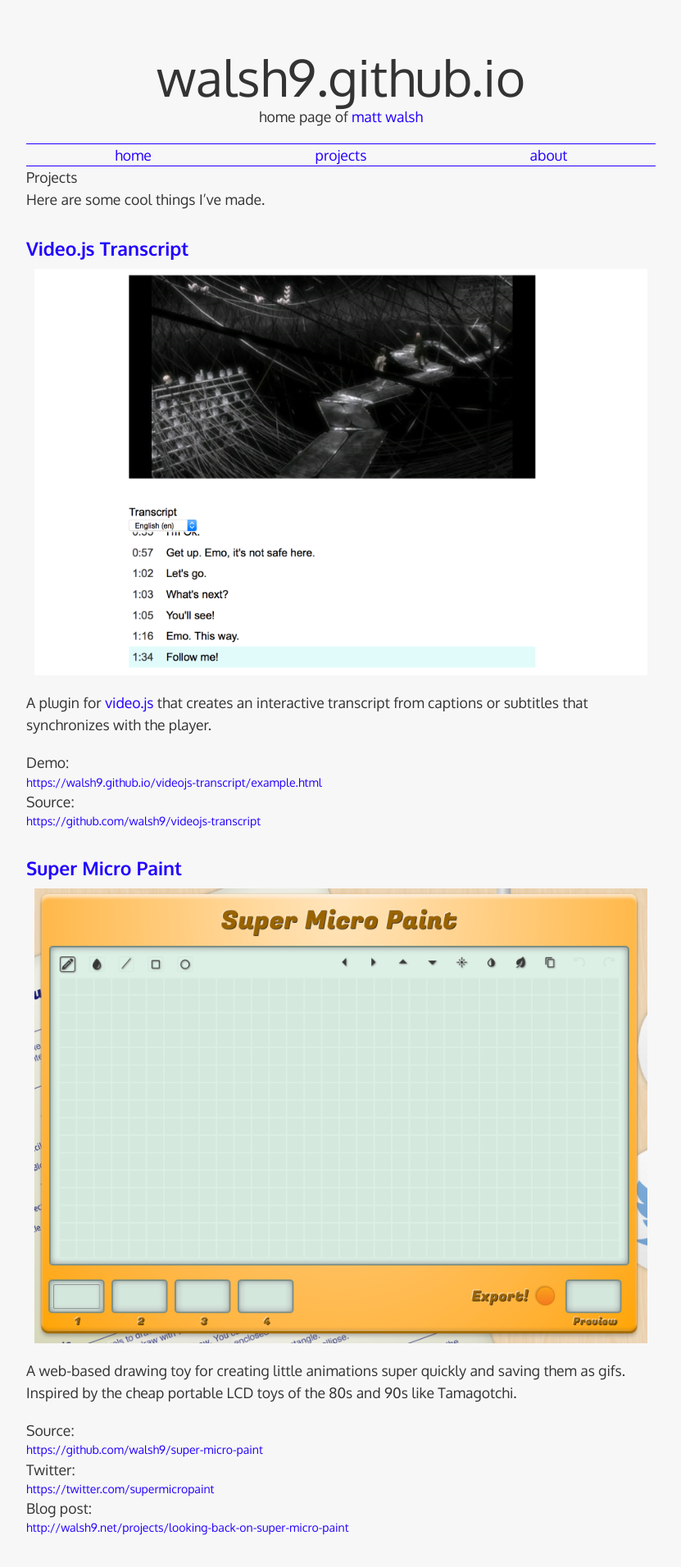
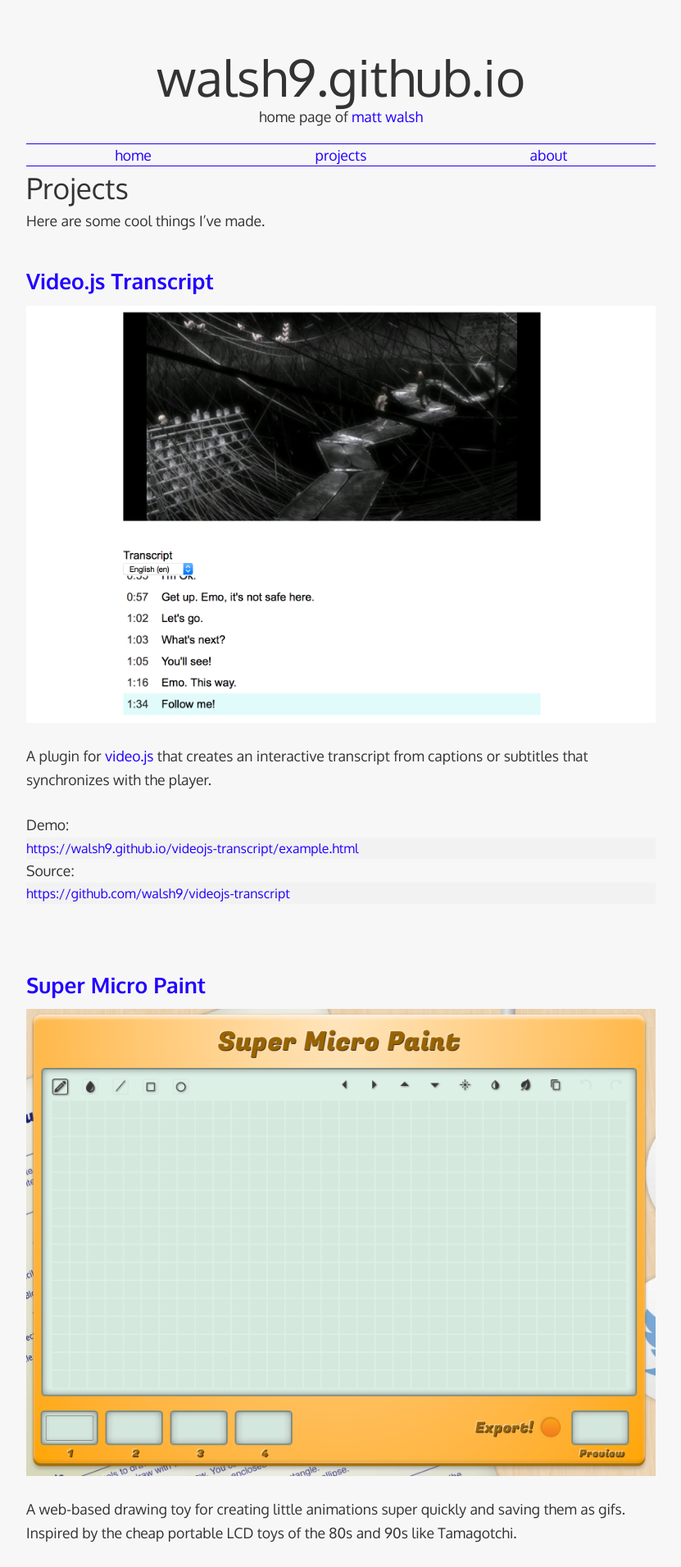
Before and after one commit to walsh9/walsh9.github.io, a Jekyll site: the page built from projects.md, in a window 1280 px wide. Shown: the top 1912 px of the page at 82% size, without its empty margins (224-1055 px from the left). Built offline with Jekyll 4.4.1, drawn with Linux system fonts in a browser that asks for light colours; some web fonts are replaced; some of the changed text lies outside the part shown.

Commit message:
Update project page styles

```diff
--- a/css/style.css
+++ b/css/style.css
@@ -687,15 +687,19 @@ article.post {
 
 /* projects */
 
-.projects article.project {
-    margin: 30px 0;
+main.projects article.project {
+    width: 100%;
+    margin: 5% auto 10%;
+    line-height: 1.65;
 }
-.projects article.project p {
-    margin: 8px 0 20px;
+
+main.projects header h1.page-title {
+    font-size: 2em;
 }
+
 article.project h1 {
     font-weight: bold;
-    font-size: 130%;
+    font-size: 1.5em;
     padding: 0;
     margin: 0 0 8px;
 }
@@ -706,10 +710,18 @@ article.project ul {
 }
 article.project ul a {
     display: block;
-    font-size: 80%;
+    font-size: 0.9em;
+    background-color: #f2f2f2;
 }
+
+article.project ul a:hover,
+article.project ul a:active {
+  border-bottom: 0 solid rgba(69,69,69,0);
+  background-color: #f0f0f0;
+}
+
 article.project img {
-    width: 748px;
+    width: 100%;
 }
 
 /* resume */
```
Also changed, not shown: _projects/asciibots.md (+0 -2 lines).
